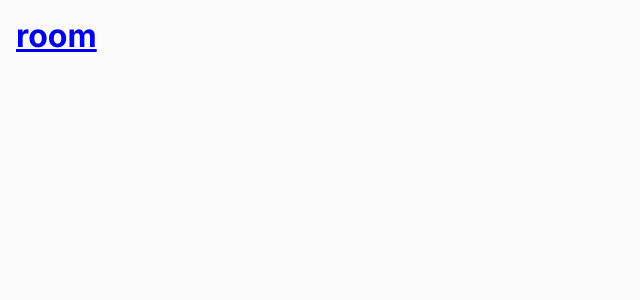
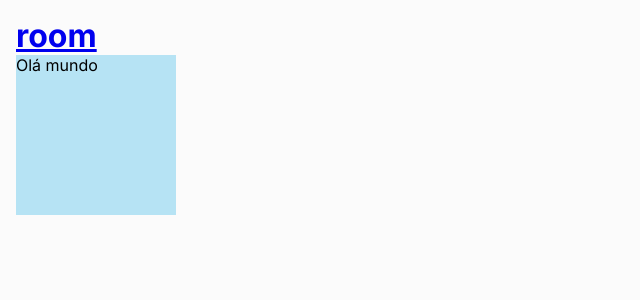
Before and after one commit to Tiro-Cruzado/Chat, a React (Create React App) app in the folder client/: page / in a window 1280 px wide. Shown: the top 300 px of the page, without its empty margins (0-640 px from the left). Built offline with nearby package versions, Linux system fonts and the light colour scheme.

Commit message:
Front/Feat/BigAvatar: begin develop BigAvatar

```diff
--- a/client/src/App.tsx
+++ b/client/src/App.tsx
@@ -3,6 +3,7 @@ import { routes } from './router'
 import { ThemeProvider } from 'styled-components'
 import { defaultTheme } from './styles/themes/default'
 import { GlobalStyle } from './styles/themes/global'
+import { BigAvatar } from './components/BigAvatar'
 
 function App() {
   return (
@@ -10,6 +11,7 @@ function App() {
       <ThemeProvider theme={defaultTheme}>
         <RouterProvider router={routes} />
         <GlobalStyle />
+        <BigAvatar />
       </ThemeProvider>
     </>
   )
--- /dev/null
+++ b/client/src/components/BigAvatar/index.tsx
@@ -0,0 +1,7 @@
+import * as S from './styles'
+
+const BigAvatar = () => {
+  return <S.WrapperFront>Olá mundo</S.WrapperFront>
+}
+
+export { BigAvatar }
--- /dev/null
+++ b/client/src/components/BigAvatar/styles.ts
@@ -0,0 +1,11 @@
+import styled, { css } from 'styled-components'
+
+const WrapperFront = styled.div`
+  ${({ theme }) => css`
+    height: 160px;
+    width: 160px;
+    background-color: ${theme.colors.cyane};
+  `}
+`
+
+export { WrapperFront }
```
